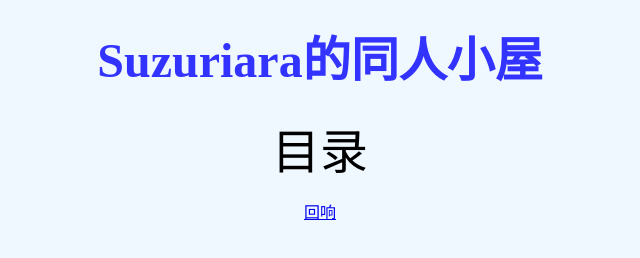
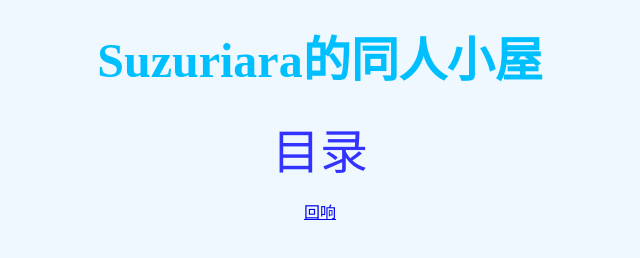
Before and after one commit to s1284661745/s1284661745.github.io, a plain HTML site: page index.html in a window 1280 px wide. Shown: the whole page, without its empty margins (320-960 px from the left). Drawn offline with Linux system fonts and the light colour scheme.

Commit message:
Update index.html

```diff
--- a/index.html
+++ b/index.html
@@ -6,8 +6,8 @@
 </head>
 
 <body style="background-color:aliceblue;">
-<h1><font size="48"><div style="color:#3333FF;"><b><center>Suzuriara的同人小屋</center></b></div></font></h1>
-<p><font size="36"><center>目录</center></font></p>
+<h1><font size="36"><div style="color:#00BFFF;"><b><center>Suzuriara的同人小屋</center></b></div></font></h1>
+<p><font size="24"><div style="color:#3333FF;"><center>目录</center></div></font></p>
 <a href="https://suzuriara.github.io/huixiang/"><center>回响</center></a>
 </body>
 
```
